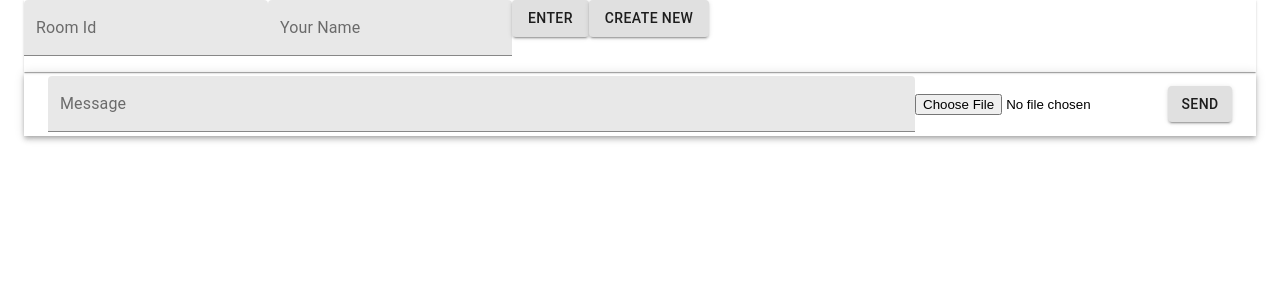
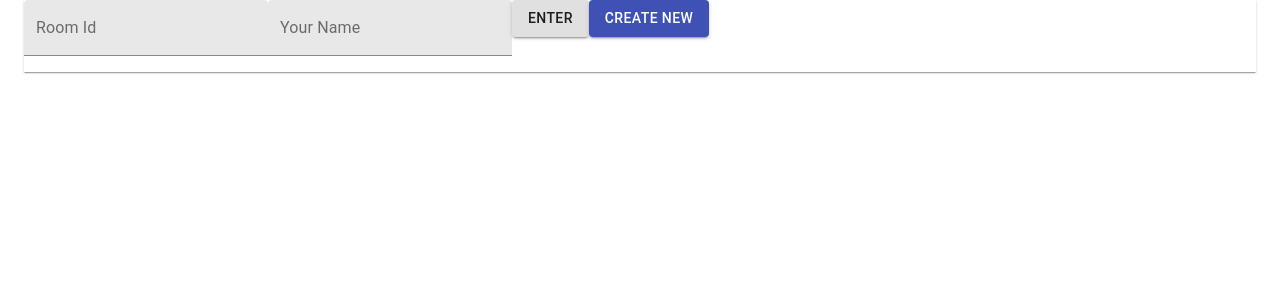
Before and after one commit to kubil-ismail/paper-chat, a React (Create React App) app: page / in a window 1280 px wide. Shown: the top 300 px of the page. Built offline with nearby package versions, Linux system fonts and the light colour scheme.

Commit message:
fix minor bug

```diff
--- a/src/App.tsx
+++ b/src/App.tsx
@@ -34,7 +34,7 @@ class App extends React.Component<Props, State> {
       chats: {},
       roomId: null,
       senderId: UniqueId.time(),
-      senderName: "",
+      senderName: "Unknown",
       message: "",
       loadingImage: false,
       fileUrl: null,
@@ -43,8 +43,14 @@ class App extends React.Component<Props, State> {
   }
 
   componentDidMount = () => {
+    const savedRoom = localStorage.getItem("roomId");
+    if (savedRoom) {
+      this.setState({ roomId: savedRoom });
+      this.getChat(savedRoom);
+    } else {
       const { roomId } = this.state;
       this.getChat(roomId);
+    }
   };
 
   // Get chat by room id
@@ -55,6 +61,7 @@ class App extends React.Component<Props, State> {
         const result = snapshot.val();
         if (result) {
           this.setState({ chats: result.data });
+          localStorage.setItem("roomId", roomId);
         } else {
           console.log("no data");
         }
@@ -70,8 +77,7 @@ class App extends React.Component<Props, State> {
     const data = {
       greeting: {
         name: senderName,
-        avatar:
-          "https://s.gravatar.com/avatar/9a6426a03a80eefde6c1421722f1855d?size=100&default=retro",
+        avatar: "",
         message: "Yo angelo !",
         send_at: new Date().toISOString(),
         sender_id: senderId,
@@ -81,6 +87,7 @@ class App extends React.Component<Props, State> {
     const connect = Firebase.database().ref(`/chats`);
     connect.push({ data }).then((res) => {
       this.setState({ roomId: res.key });
+      this.getChat(res.key);
     });
   };
 
@@ -90,8 +97,7 @@ class App extends React.Component<Props, State> {
       const { senderId, message, senderName, fileUrl } = this.state;
       const data = {
         name: senderName,
-        avatar:
-          "https://s.gravatar.com/avatar/9a6426a03a80eefde6c1421722f1855d?size=100&default=retro",
+        avatar: "",
         message: message,
         send_at: new Date().toISOString(),
         sender_id: senderId,
@@ -104,7 +110,7 @@ class App extends React.Component<Props, State> {
         .push()
         .set(data)
         .then(() => {
-          console.log("success");
+          this.setState({ message: "" });
         });
     }
   };
@@ -157,12 +163,29 @@ class App extends React.Component<Props, State> {
     }
   };
 
+  // Delete saved room id
+  clearRoom = () => {
+    localStorage.setItem("roomId", "");
+    this.setState({ roomId: null });
+  };
+
   render() {
-    const { roomId, chats, errorImage, loadingImage } = this.state;
+    const { roomId, chats, errorImage, loadingImage, message } = this.state;
     return (
       <>
         <Container>
           <Paper square>
+            {roomId && (
+              <Button
+                variant="contained"
+                color="secondary"
+                onClick={() => this.clearRoom()}
+              >
+                Exit
+              </Button>
+            )}
+            {!roomId && (
+              <>
                 <TextField
                   label="Room Id"
                   variant="filled"
@@ -171,35 +194,44 @@ class App extends React.Component<Props, State> {
                 <TextField
                   label="Your Name"
                   variant="filled"
-              onChange={(e) => this.setState({ senderName: e.target.value })}
+                  onChange={(e) =>
+                    this.setState({ senderName: e.target.value })
+                  }
                 />
-            <Button variant="contained" onClick={() => this.getChat(roomId)}>
+                <Button
+                  variant="contained"
+                  onClick={() => this.getChat(roomId)}
+                >
                   Enter
                 </Button>
-
-            <Button variant="contained" onClick={() => this.setRoom()}>
+                <Button
+                  variant="contained"
+                  color="primary"
+                  onClick={() => this.setRoom()}
+                >
                   Create New
                 </Button>
+              </>
+            )}
 
             <List>
-              {Object.keys(chats).length > 0 &&
+              {roomId && Object.keys(chats).length > 0 &&
                 Object.keys(chats)
                   .filter((res) => res !== "greeting")
                   .map((val, key) => (
                     <React.Fragment key={key}>
                       <ListItem button>
                         <ListItemAvatar>
-                          <Avatar
-                            alt={chats[val].name}
-                            src={chats[val].avatar}
-                          />
+                          <Avatar alt={chats[val].name} src={chats[val].avatar}>
+                            {chats[val]["name"].substring(0, 2)}
+                          </Avatar>
                         </ListItemAvatar>
                         {chats[val].type === "file" ? (
                           <img
                             src={chats[val].file}
                             width="100%"
                             height="400px"
-                            alt="sending image"
+                            alt="sending pictures"
                           />
                         ) : (
                           <ListItemText
@@ -214,13 +246,25 @@ class App extends React.Component<Props, State> {
             {loadingImage && <p>lOADINGGSS.......</p>}
             {errorImage && <p>Upload errors....</p>}
           </Paper>
+          {roomId && (
             <AppBar position="static" color="transparent">
               <Toolbar>
                 <TextField
                   label="Message"
                   variant="filled"
                   fullWidth
+                  value={message}
                   onChange={(e) => this.setState({ message: e.target.value })}
+                  onKeyPress={(e) => {
+                    if (
+                      e.key === "Enter" &&
+                      !(e.key === "Enter" && e.shiftKey)
+                    ) {
+                      e.preventDefault();
+                      this.setState({ message: "" });
+                      this.sendChat(roomId, "text");
+                    }
+                  }}
                 />
                 <input
                   type="file"
@@ -235,6 +279,7 @@ class App extends React.Component<Props, State> {
                 </Button>
               </Toolbar>
             </AppBar>
+          )}
         </Container>
       </>
     );
```
Lines whose indentation alone changed are shown as unchanged.
